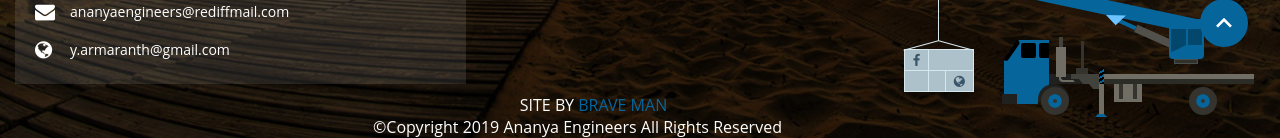
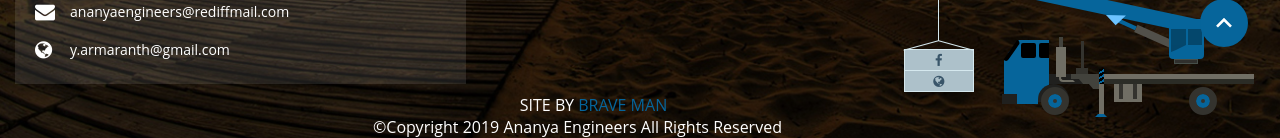
Before and after one commit to NagarjunaDabbara/ananyaengineers_old, a React (Create React App) app: page / in a window 1280 px wide. Shown: the part 3171-3309 px from the top of the page. Built offline with nearby package versions, Linux system fonts and the light colour scheme.

Commit message:
Update footer.js

```diff
--- a/src/components/footer/footer.js
+++ b/src/components/footer/footer.js
@@ -127,24 +127,21 @@ const Footer=()=>(
                 <div class="window"></div>
               </div>
             </div>
+
             <div class="hanging">
+
               <div class="rope"></div>
                 <div class="tbl">
                   <div class="tbl-row">
                    <div class="tbl-cell"><a href="https://www.facebook.com/amarnath.yerramala" target="_blank"><i class="fa fa-facebook"></i></a></div>
-
                   </div>
-
                   <div class="tbl-row">
-                  <div class="tbl-cell"></div>
-                <div class="tbl-cell"></div>
                    <div class="tbl-cell"><a href="https://ananyaeliteproject.herokuapp.com" target="_blank"><i class="fa fa-globe"></i></a></div>
                 </div>
               </div>
             </div>
           </div>
         </div>
-
     </div>
 
  <div className="footer-bottom">
```
Lines whose indentation alone changed are shown as unchanged.
